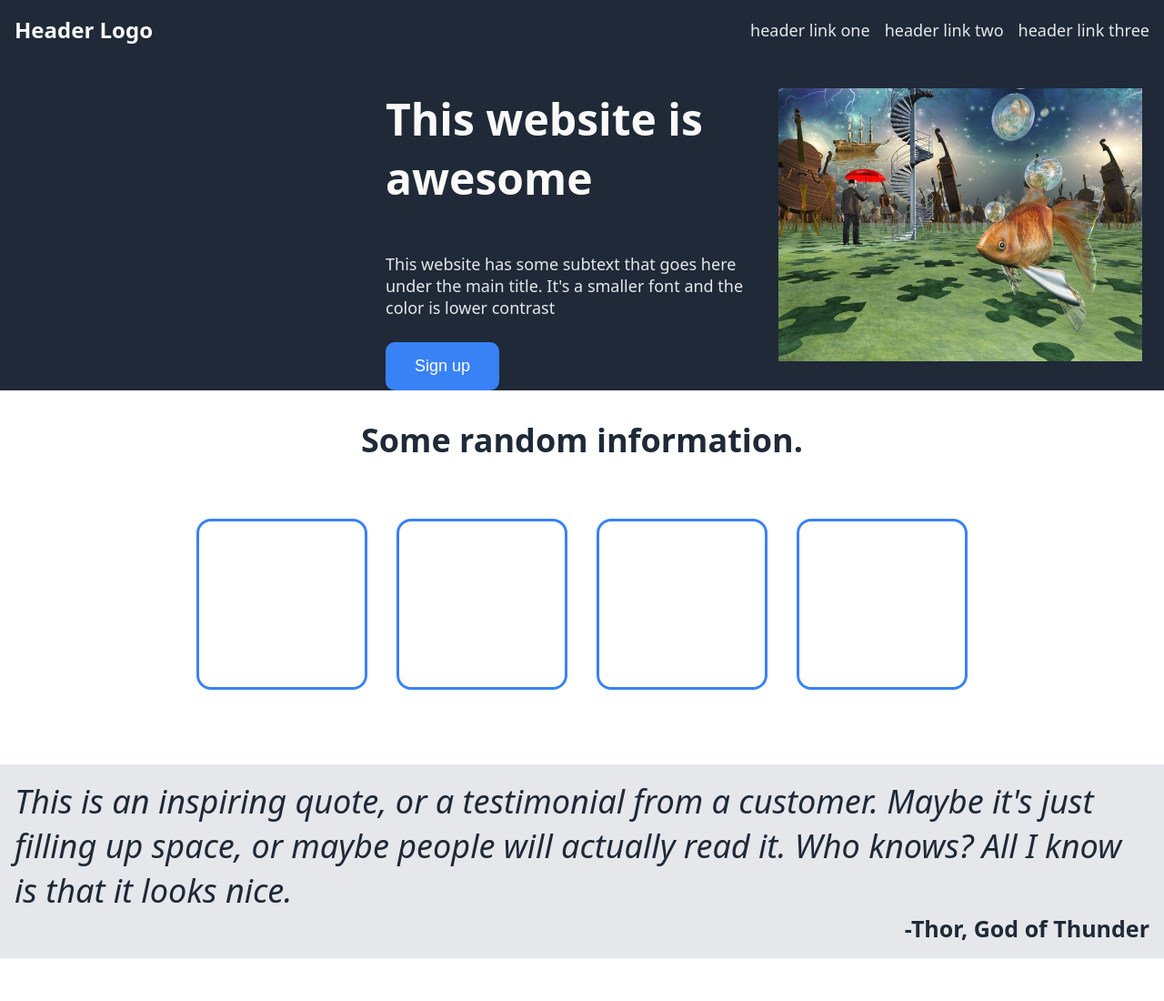
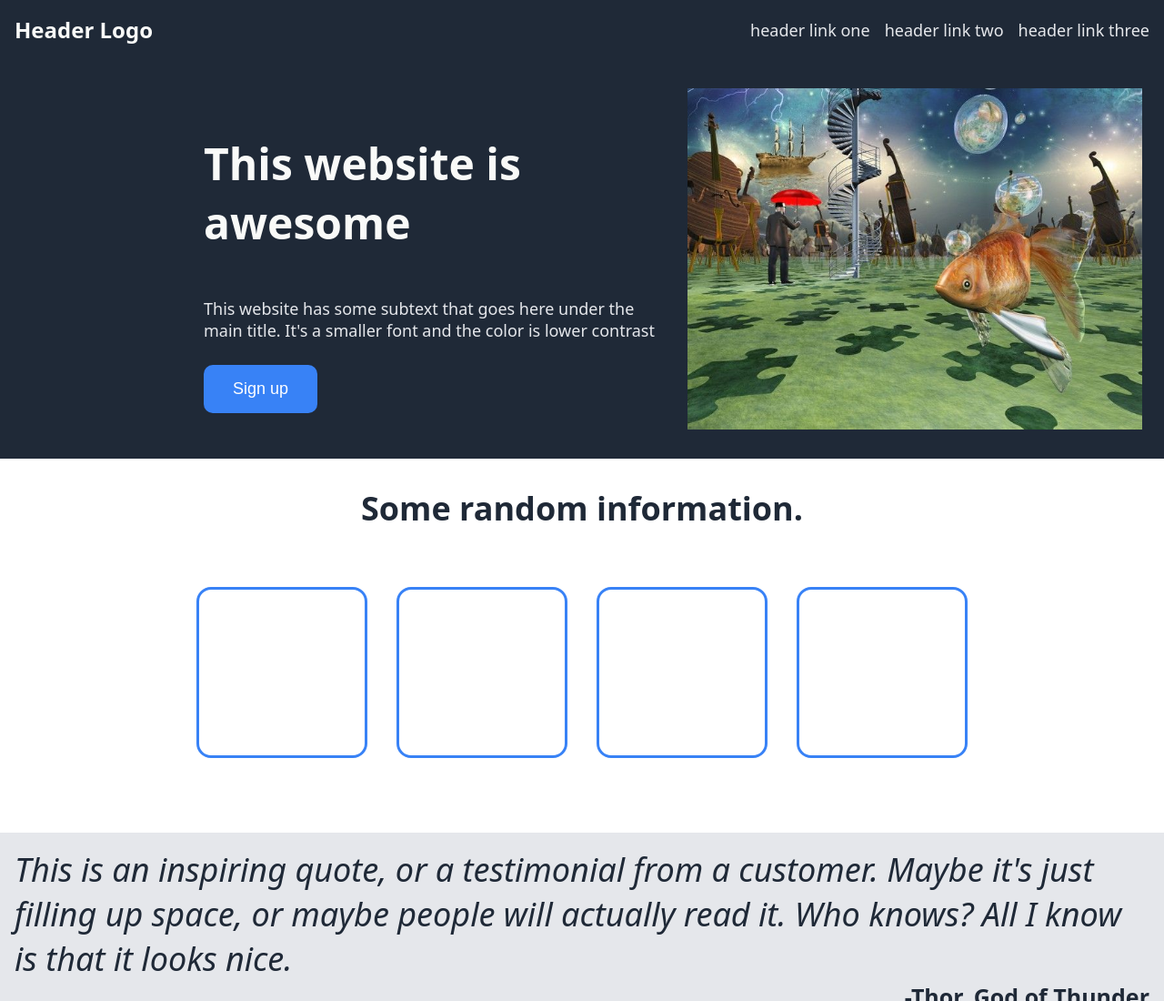
Before and after one commit to JackBawer/landing-page, a plain HTML site: page index.html in a window 1280 px wide. Shown: the top 1100 px of the page at 91% size. Drawn offline with Linux system fonts and the light colour scheme; a script that the page names is missing.

Commit message:
First version that sucks even more

```diff
--- a/style.css
+++ b/style.css
@@ -60,11 +60,10 @@ a{
   display: flex;
   flex-direction: column;
   justify-content: center;
-  height: 300px;
 }
 
 .awesome-left {
-  margin-left: 400px;
+  margin-left: 200px;
 }
 
 .awesome h1 {
@@ -93,7 +92,7 @@ a{
 
 .awesome-right img {
   height: 100%;
-  width: 700px;
+  width: 500px;
   object-fit: cover;
   display: block;
   max-width: 100%;
```
